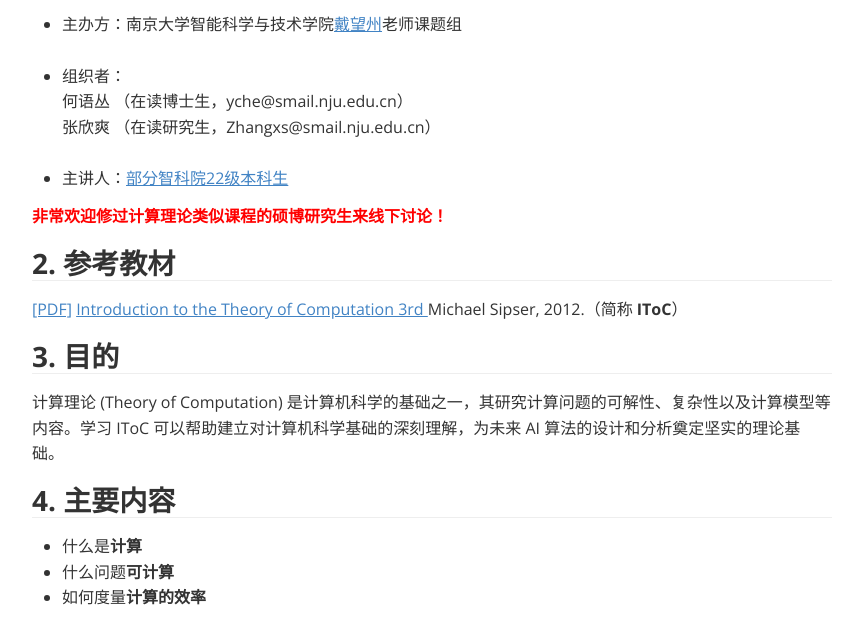
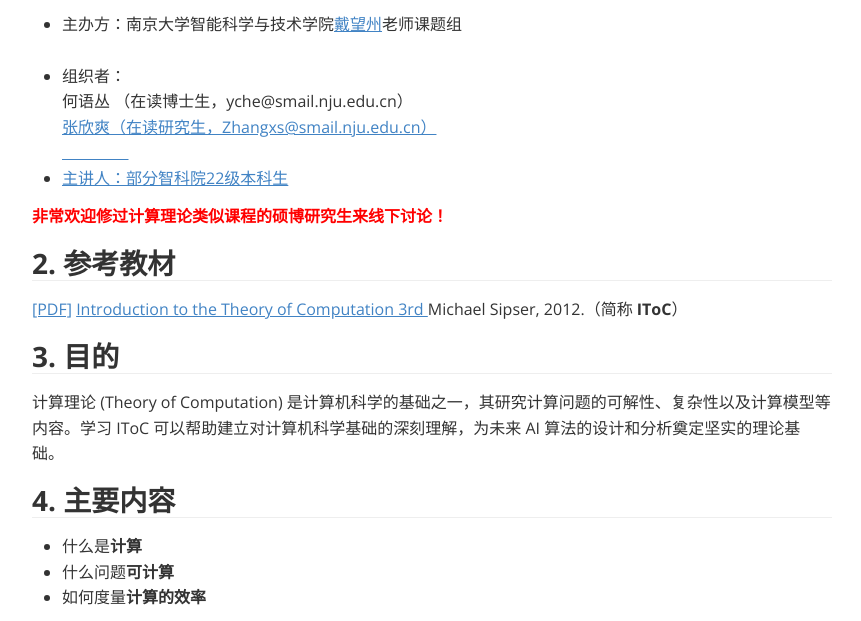
Before and after one commit to XinShuangZ/IToC, a plain HTML site: page index.html in a window 1280 px wide. Shown: the part 145-766 px from the top of the page, without its empty margins (208-1069 px from the left). Drawn offline with nearby package versions, Linux system fonts and the light colour scheme.

Commit message:
Update index.html

```diff
--- a/index.html
+++ b/index.html
@@ -1471,7 +1471,7 @@
             <ul>
                 <li>主办方：南京大学智能科学与技术学院<a href='https://daiwz.net/'><span>戴望州</span></a>老师课题组
                 </li>
-                <li>组织者：<br>何语丛 （在读博士生，yche@smail.nju.edu.cn）<br>张欣爽 （在读研究生，Zhangxs@smail.nju.edu.cn）
+                <li>组织者：<br>何语丛 （在读博士生，yche@smail.nju.edu.cn）<br><a href='https://xinshuangz.github.io/'><span>张欣爽</span>（在读研究生，Zhangxs@smail.nju.edu.cn）
                 </li>
                 <li>主讲人：<a href='https://is.nju.edu.cn/49/bd/c57162a674237/page.htm'><span>部分智科院22级本科生</span></a></li>
             </ul>
```
